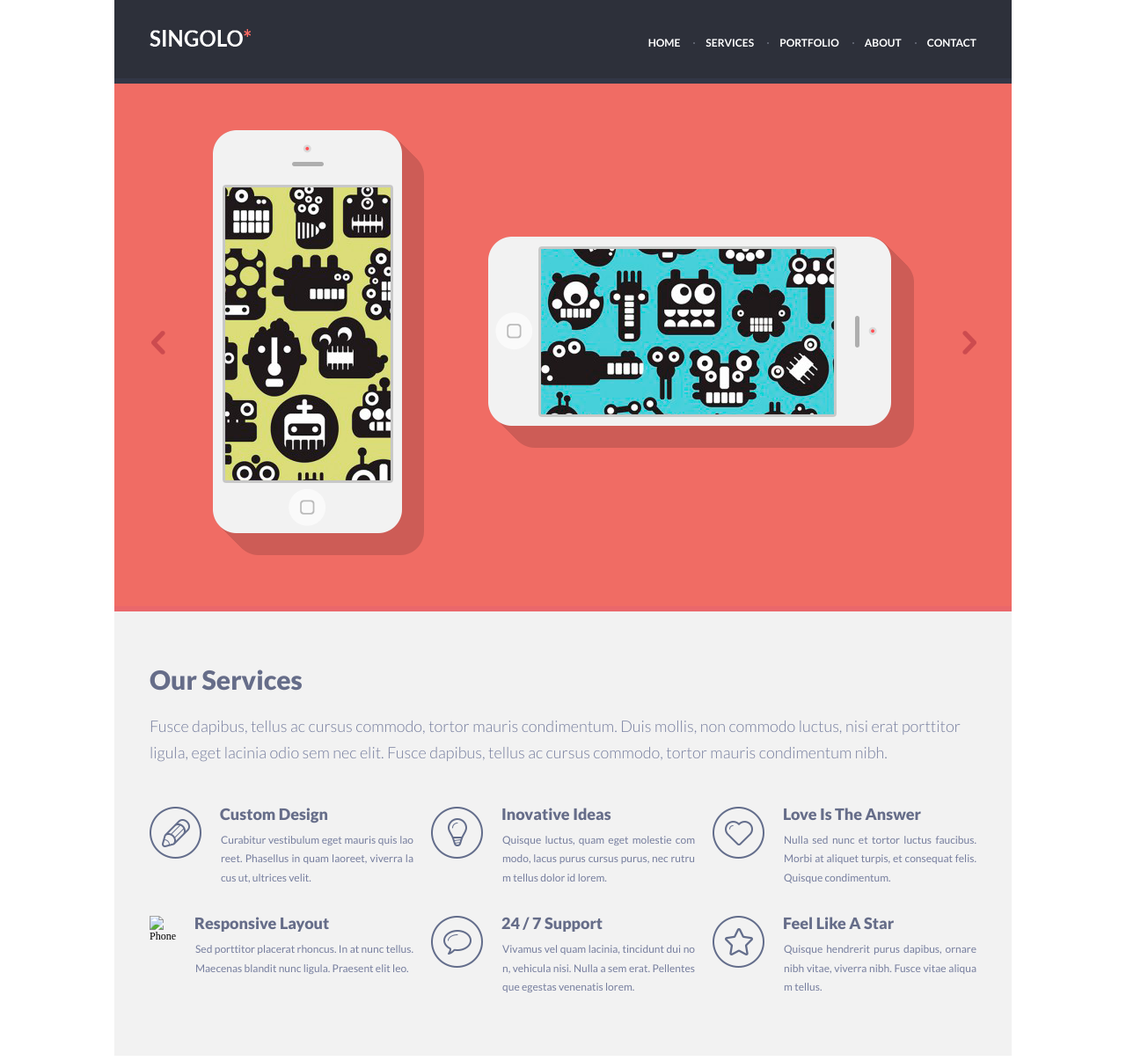
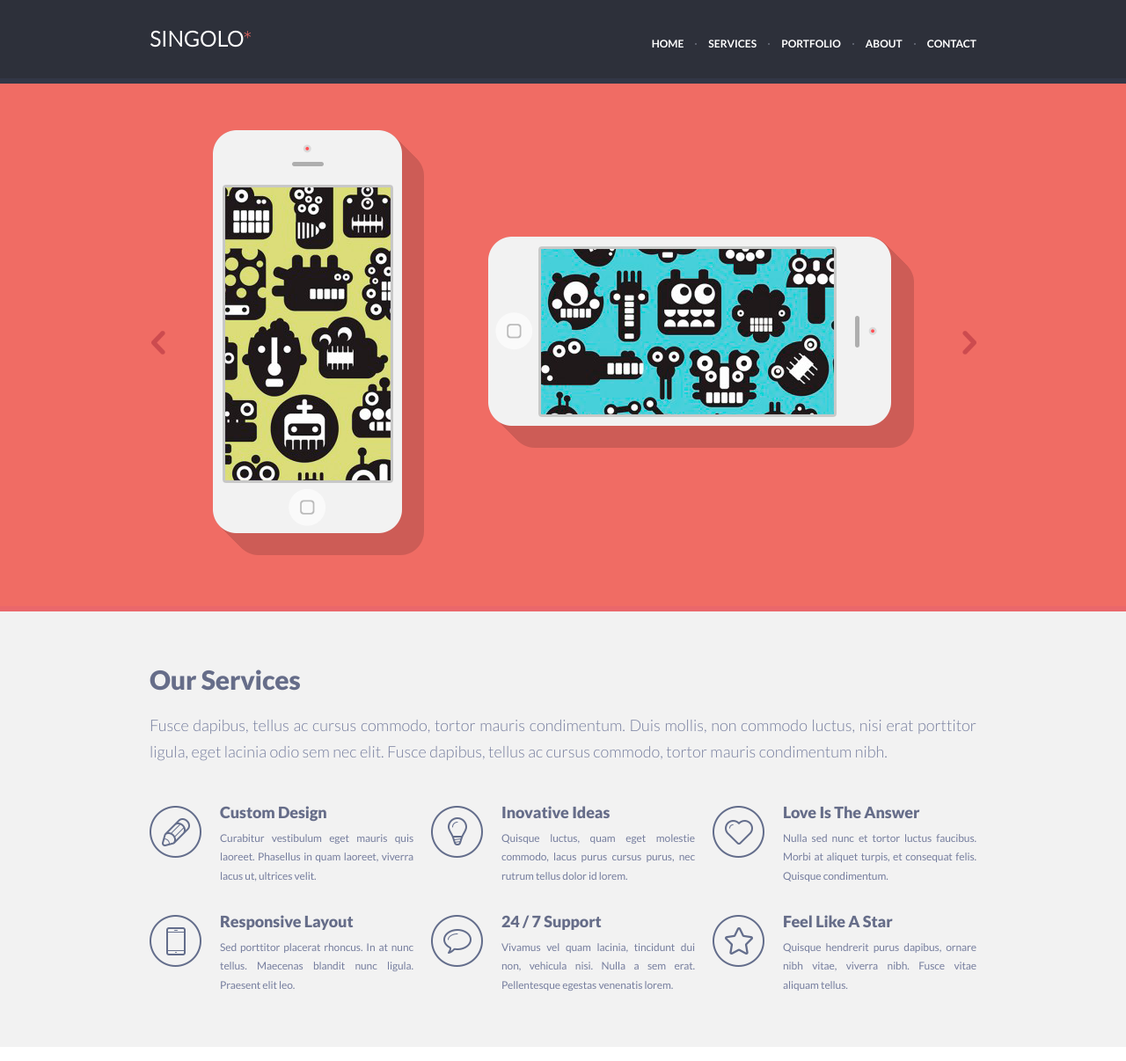
Before and after one commit to znakay/singolo, a plain HTML site: page singolo1.html in a window 1280 px wide. Shown: the whole page at 88% size. Drawn offline with Linux system fonts and the light colour scheme.

Commit message:
refactor: structure of html singolo1

```diff
--- a/singolo1.css
+++ b/singolo1.css
@@ -19,35 +19,26 @@ li {
     list-style: none;
 }
 
-.outer-container {
-    margin: 0 auto;
-    width: 1020px;
+h2 {
+    font-size: 30px;
+    line-height: 17.86px;
 }
 
-.container {
-    padding: 0 40px;
+p {
+    font-size: 18px;
+    line-height: 30px;
 }
 
-.line_bottom {
-    position: relative;
-}
-
-.line_bottom::before {
-    position: absolute;
-    content: '';
-    bottom: 0;
-    left: 0;
-    height: 6px;
-    width: 100%;
+.wrapper {
+    margin: 0 auto;
+    padding: 0 40px;
+    max-width: 1020px;
 }
 
 .header {
-    padding: 33px 0 38px;
+    padding: 29px 0px 31px;
     background-color: #2d303a;
-}
-
-.header.line_bottom::before {
-    background-color: #323746;
+    border-bottom: 6px solid #323746;
 }
 
 .header__content {
@@ -55,56 +46,65 @@ li {
     justify-content: space-between;
 }
 
-.header__img{
-    padding-top: 1px;
+.logo{
+    position: relative;
+    font-family: "LatoLight";
+    letter-spacing: 0.25px;
 }
 
-.header__navigation {
-    padding-top: 8px;
+.logo::after {
+    position: absolute;
+    content: "*";
+    top: -1px;
+    right: -10px;
+    font-size: 28px;
+    color: #f06c64;
 }
 
-.header__navigation li {
-    display: inline-block;
+.navigation {
+    display: flex;
+    padding-top: 13px;
+}
+
+.navigation li {
+    display: block;
     position: relative;
     font-size: 12px;
 }
 
-.header__navigation li::after {
+.navigation li+li {
+    padding-left: 28px;
+}
+
+.navigation li::after {
     position: absolute;
-    content: '';
+    content: "";
     top: 7px;
-    left: 12px;
+    left: 13px;
     width: 2px;
     height: 2px;
     border-radius: 50%;
     background-color: #6d717e;
 }
 
-.header__navigation li:first-child::after {
+.navigation li:first-child::after {
     background-color: transparent;
 }
 
-.header__navigation li+li {
-    padding-left: 26px;
-}
-
-.header__navigation-item a{
-    font-family: 'LatoBold', "Arial", sans-serif;
+.navigation a {
+    font-family: "LatoBold", sans-serif;
     letter-spacing: 0;
     transition: all 300ms;
 }
 
-.header__navigation-item a:hover {
+.navigation a:hover {
     color: #f06c64;
 }
 
 .slider {
-    padding: 53px 0 64px;
+    padding: 53px 0 58px;
     background-color: #f06c64;
-}
-
-.slider.line_bottom::before {
-    background-color: #ea676b;
+    border-bottom: 6px solid #ea676b;
 }
 
 .slider__content {
@@ -128,104 +128,95 @@ li {
     justify-content: space-between;
     padding: 0px 72px;
 }
-.slider__arrows button {
+
+.arrow-button {
+    position: absolute;
+    top: 228px;
     border: none;
+    cursor: pointer;
+    filter: grayscale(22%);
     background-color: transparent;
     outline: none;
 }
 
-.arrow-left,
-.arrow-right {
-    position: absolute;
-    top: 228px;
-    cursor: pointer;
-    filter: grayscale(22%);
-}
-
-.arrow-left:hover,
-.arrow-right:hover {
+.arrow-button:hover {
     filter: grayscale(2%);
 }
 
-.arrow-left {
+.arrow-left button{
     left: 2px;
 }
 
-.arrow-right {
+.arrow-right button{
     right: 0px;
 }
 
 .services {
-    padding: 69px 0 73px;
+    padding: 69px 0 60px;
     background-color: #f2f2f2;
+    border-bottom: 6px solid #ffffff;
 }
 
-.services.line_bottom::before {
-    background-color: #ffffff;
-}
 
-.services__title,
-.info__title {
-    font-family: 'LatoBlack', "Arial", sans-serif;
-    line-height: 17.86px;
+.services__head,
+.service__title {
+    font-family: "LatoBlack", sans-serif;
     color: #666d89;
 }
 
 .services__text,
-.info__text {
+.service__text {
     color: #767e9e;
 }
 
-.services__title {
-    margin-bottom: 28px;
-    font-size: 30px;
-    letter-spacing: 0;
+.service__title {
+    font-size: 18px;
+}
+
+.services__head {
+    margin-bottom: 27px;
+    letter-spacing: -0.2px;
 }
 
 .services__text {
     margin-bottom: 47px;
-    font-family: 'LatoLight', "Arial", sans-serif;
-    font-size: 18px;
-    line-height: 30px;
+    text-align: justify;
+    font-family: "LatoLight", sans-serif;
     letter-spacing: 0px;
 }
 
-.services__info {
+.layout-3-column {
+    display: grid;
+    grid-template-columns: 300px 300px 300px;
+    grid-template-rows: 90px 90px;
+    grid-column-gap: 20px;
+    grid-row-gap: 34px;
+}
+
+.service {
     display: flex;
 }
 
-.info__box {
-    display: flex;
-    max-width: 300px;
-}
-
-.info__img {
+.service__img {
     width: 59px;
     height: 59px;
 }
 
-.info__content {
+.service__description {
     margin-left: 21px;
 }
 
-.info__title {
-    margin-bottom: 9px;
+.service__title {
+    margin-top: -4px;
+    margin-bottom: 8px;
     font-size: 18px;
+    letter-spacing: -0.1px;
 }
 
-.info__text{
-    padding-left: 1px;
+.service__text {
     text-align: justify;
-    word-break: break-all;
     font-size: 12px;
     line-height: 21.56px;
+    letter-spacing: -0.1px;
     font-family: 'LatoRegular';
 }
-
-.info__column+.info__column {
-    margin-left: 20px;
-}
-
-.info__box+.info__box {
-    margin-top: 33px;
-}
--- a/singolo1.html
+++ b/singolo1.html
@@ -9,117 +9,106 @@
 </head>
 
 <body>
-    <div class="outer-container">
-        <header class="header line_bottom">
-            <div class="container">
+    <header class="header">
+        <div class="wrapper">
             <div class="header__content">
-                    <div class="header__logo">
-                        <a href="#"><img src="assets/img/logo.png" alt="Logo"></a>
-                    </div>
+                <a href="#" class="logo">
+                    <h1>SINGOLO</h1>
+                </a>
                 <nav class="header__navigation">
-                        <ul>
-                            <li class="header__navigation-item">
-                                <a href="#">HOME</a>
-                            </li>
-                            <li class="header__navigation-item">
-                                <a href="#services">SERVICES</a>
-                            </li>
-                            <li class="header__navigation-item">
-                                <a href="#">PORTFOLIO</a>
-                            </li>
-                            <li class="header__navigation-item">
-                                <a href="#">ABOUT</a>
-                            </li>
-                            <li class="header__navigation-item">
-                                <a href="#">CONTACT</a>
-                            </li>
+                    <ul class="navigation">
+                        <li><a href="#">HOME</a> </li>
+                        <li><a href="#services">SERVICES</a></li>
+                        <li><a href="#">PORTFOLIO</a></li>
+                        <li><a href="#">ABOUT</a></li>
+                        <li><a href="#">CONTACT</a></li>
                     </ul>
                 </nav>
             </div>
         </div>
     </header>
     <main>
-            <section class="slider line_bottom">
-                <div class="container">
+        <section class="slider">
+            <div class="wrapper">
                 <div class="slider__content">
                     <div class="slider__content-inner">
-                            <img src="assets/img/iPhone Vertical.png" alt="Phone vertical">
-                            <img src="assets/img/iPhone Horizontal.png" alt="Phone horizontal">
+                        <img src="assets/img/slider/iPhone Vertical.png" alt="Phone vertical">
+                        <img src="assets/img/slider/iPhone Horizontal.png" alt="Phone horizontal">
                     </div>
-                        <div class="slider__arrows">
-                            <button class="arrow-left">
-                                <img src="assets/img/arrow-left.png" alt="">
+                    <div class="arrows">
+                        <div class="arrow-left">
+                            <button class="arrow-button">
+                                <img src="assets/img/slider/arrow-left.png" alt="">
                             </button>
-                            <button class="arrow-right">
-                                <img src="assets/img/arrow-right.png" alt="">
+                        </div>
+                        <div class="arrow-right">
+                            <button class="arrow-button">
+                                <img src="assets/img/slider/arrow-right.png" alt="">
                             </button>
                         </div>
                     </div>
                 </div>
+            </div>
         </section>
-            <section class="services line_bottom" id="services">
-                <div class="container">
+        <section class="services" id="services">
+            <div class="wrapper">
                 <div class="services__content">
-                        <h1 class="services__title">Our Services</h1>
+                    <h2 class="services__head">Our Services</h2>
                     <p class="services__text">Fusce dapibus, tellus ac cursus commodo, tortor mauris condimentum.
                         Duis mollis, non commodo luctus, nisi erat porttitor ligula, eget lacinia odio sem nec elit.
                         Fusce dapibus, tellus ac cursus commodo, tortor mauris condimentum nibh.</p>
-                        <div class="services__info">
-                            <div class="info__column">
-                                <div class="info__box">
-                                    <img class="info__img" src="assets/img/Pen.png" alt="Pen">
-                                    <div class="info__content">
-                                        <h3 class="info__title">Custom Design</h3>
-                                        <p class="info__text">Curabitur vestibulum eget mauris quis laoreet.
+                    <div class="layout-3-column">
+                        <div class="service">
+                            <img class="service__img" src="assets/img/services/Pen.png" alt="Pen">
+                            <div class="service__description">
+                                <h4 class="service__title">Custom Design</h4>
+                                <p class="service__text">Curabitur vestibulum eget mauris quis laoreet.
                                     Phasellus in quam
                                     laoreet, viverra lacus ut, ultrices velit.</p>
                             </div>
                         </div>
-                                <div class="info__box">
-                                    <img class="info__img" src="assets/img/Phone.png" alt="Phone">
-                                    <div class="info__content">
-                                        <h3 class="info__title">Responsive Layout</h3>
-                                        <p class="info__text">Sed porttitor placerat rhoncus. In at nunc tellus.
+                        <div class="service">
+                            <img class="service__img" src="assets/img/services/Bulb.png" alt="Bulb">
+                            <div class="service__description">
+                                <h4 class="service__title">Inovative Ideas</h4>
+                                <p class="service__text">Quisque luctus, quam eget molestie commodo, lacus
+                                    purus cursus
+                                    purus, nec rutrum tellus dolor id lorem.</p>
+                            </div>
+                        </div>
+                        <div class="service">
+                            <img class="service__img" src="assets/img/services/Heart.png" alt="Heart">
+                            <div class="service__description">
+                                <h4 class="service__title">Love Is The Answer</h4>
+                                <p class="service__text">Nulla sed nunc et tortor luctus faucibus. Morbi at
+                                    aliquet
+                                    turpis, et consequat felis. Quisque condimentum.</p>
+                            </div>
+                        </div>
+                        <div class="service">
+                            <img class="service__img" src="assets/img/services/Phone.png" alt="Phone">
+                            <div class="service__description">
+                                <h4 class="service__title">Responsive Layout</h4>
+                                <p class="service__text">Sed porttitor placerat rhoncus. In at nunc tellus.
                                     Maecenas
                                     blandit nunc ligula. Praesent elit leo.</p>
                             </div>
                         </div>
-                            </div>
-                            <div class="info__column">
-                                <div class="info__box">
-                                    <img class="info__img" src="assets/img/Bulb.png" alt="Bulb">
-                                    <div class="info__content">
-                                        <h3 class="info__title">Inovative Ideas</h3>
-                                        <p class="info__text">Quisque luctus, quam eget molestie commodo, lacus
-                                            purus cursus
-                                            purus, nec rutrum tellus dolor id lorem.</p>
-                                    </div>
-                                </div>
-                                <div class="info__box">
-                                    <img class="info__img" src="assets/img/Bubble.png" alt="Bubble">
-                                    <div class="info__content">
-                                        <h3 class="info__title">24 / 7 Support</h3>
-                                        <p class="info__text">Vivamus vel quam lacinia, tincidunt dui non, vehicula
+                        <div class="service">
+                            <img class="service__img" src="assets/img/services/Bubble.png" alt="Bubble">
+                            <div class="service__description">
+                                <h4 class="service__title">24 / 7 Support</h4>
+                                <p class="service__text">Vivamus vel quam lacinia, tincidunt dui non, vehicula
                                     nisi.
                                     Nulla a sem erat. Pellentesque egestas venenatis lorem.</p>
                             </div>
                         </div>
-                            </div>
-                            <div class="info__column">
-                                <div class="info__box">
-                                    <img class="info__img" src="assets/img/Heart.png" alt="Heart">
-                                    <div class="info__content">
-                                        <h3 class="info__title">Love Is The Answer</h3>
-                                        <p class="info__text">Nulla sed nunc et tortor luctus faucibus. Morbi at
-                                            aliquet
-                                            turpis, et consequat felis. Quisque condimentum.</p>
-                                    </div>
-                                </div>
-                                <div class="info__box">
-                                    <img class="info__img" src="assets/img/Star.png" alt="Star">
-                                    <div class="info__content">
-                                        <h3 class="info__title">Feel Like A Star</h3>
-                                        <p class="info__text">Quisque hendrerit purus dapibus, ornare nibh vitae,
+
+                        <div class="service">
+                            <img class="service__img" src="assets/img/services/Star.png" alt="Star">
+                            <div class="service__description">
+                                <h4 class="service__title">Feel Like A Star</h4>
+                                <p class="service__text">Quisque hendrerit purus dapibus, ornare nibh vitae,
                                     viverra
                                     nibh. Fusce vitae aliquam tellus.</p>
                             </div>
@@ -127,10 +116,8 @@
                     </div>
                 </div>
             </div>
-                </div>
         </section>
     </main>
-    </div>
 </body>
 
 </html>
```
Also changed, not shown: assets/img/logo.png (deleted), assets/img/services/Bubble.png (renamed from assets/img/Bubble.png), assets/img/services/Bulb.png (renamed from assets/img/Bulb.png), assets/img/services/Heart.png (renamed from assets/img/Heart.png), assets/img/services/Pen.png (renamed from assets/img/Pen.png), assets/img/services/Phone.png (added), assets/img/services/Star.png (renamed from assets/img/Star.png), assets/img/slider/arrow-left.png (renamed from assets/img/arrow-left.png), assets/img/slider/arrow-right.png (renamed from assets/img/arrow-right.png), assets/img/slider/iPhone Horizontal.png (renamed from assets/img/iPhone Horizontal.png), assets/img/slider/iPhone Vertical.png (renamed from assets/img/iPhone Vertical.png). Lines whose indentation alone changed are shown as unchanged.
